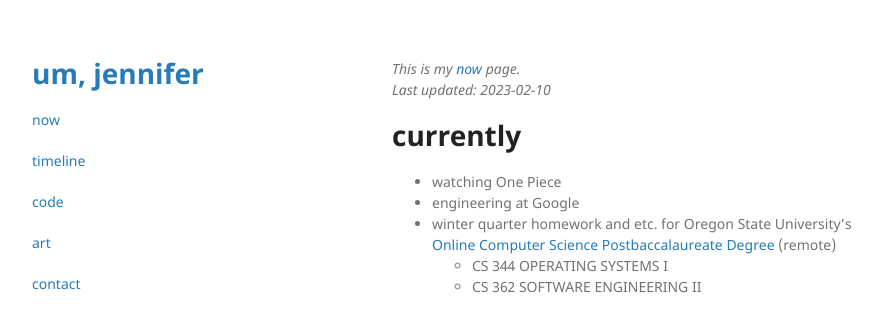
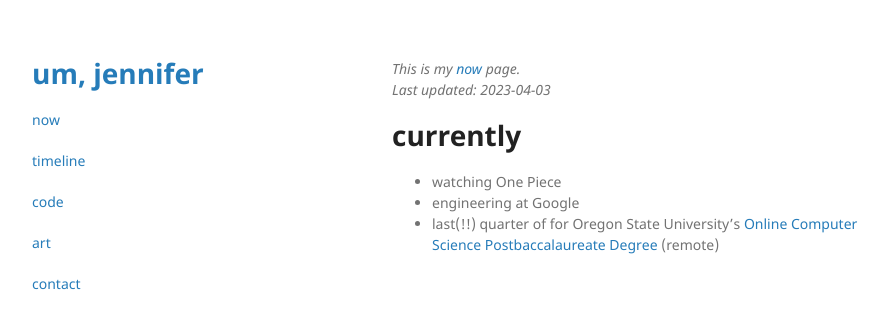
Before and after one commit to umjennifer/umjennifer.github.io, a Jekyll site: the page built from now.md, in a window 1280 px wide. Shown: the top 332 px of the page, without its empty margins (178-1066 px from the left). Built offline with Jekyll 4.4.1, drawn with Linux system fonts in a browser that asks for light colours.

Commit message:
Update now.md

```diff
--- a/now.md
+++ b/now.md
@@ -3,11 +3,9 @@ layout: default
 ---
 
 *This is my [now](https://nownownow.com/about) page.*
-*Last updated: 2023-02-10*
+*Last updated: 2023-04-03*
 
 # currently
 - watching One Piece
 - engineering at Google
-- winter quarter homework and etc. for Oregon State University's [Online Computer Science Postbaccalaureate Degree](https://eecs.oregonstate.edu/academic/online-cs-postbacc) (remote)
-    - CS 344 OPERATING SYSTEMS I
-    - CS 362 SOFTWARE ENGINEERING II
+- last(!!) quarter of for Oregon State University's [Online Computer Science Postbaccalaureate Degree](https://eecs.oregonstate.edu/academic/online-cs-postbacc) (remote)
```
